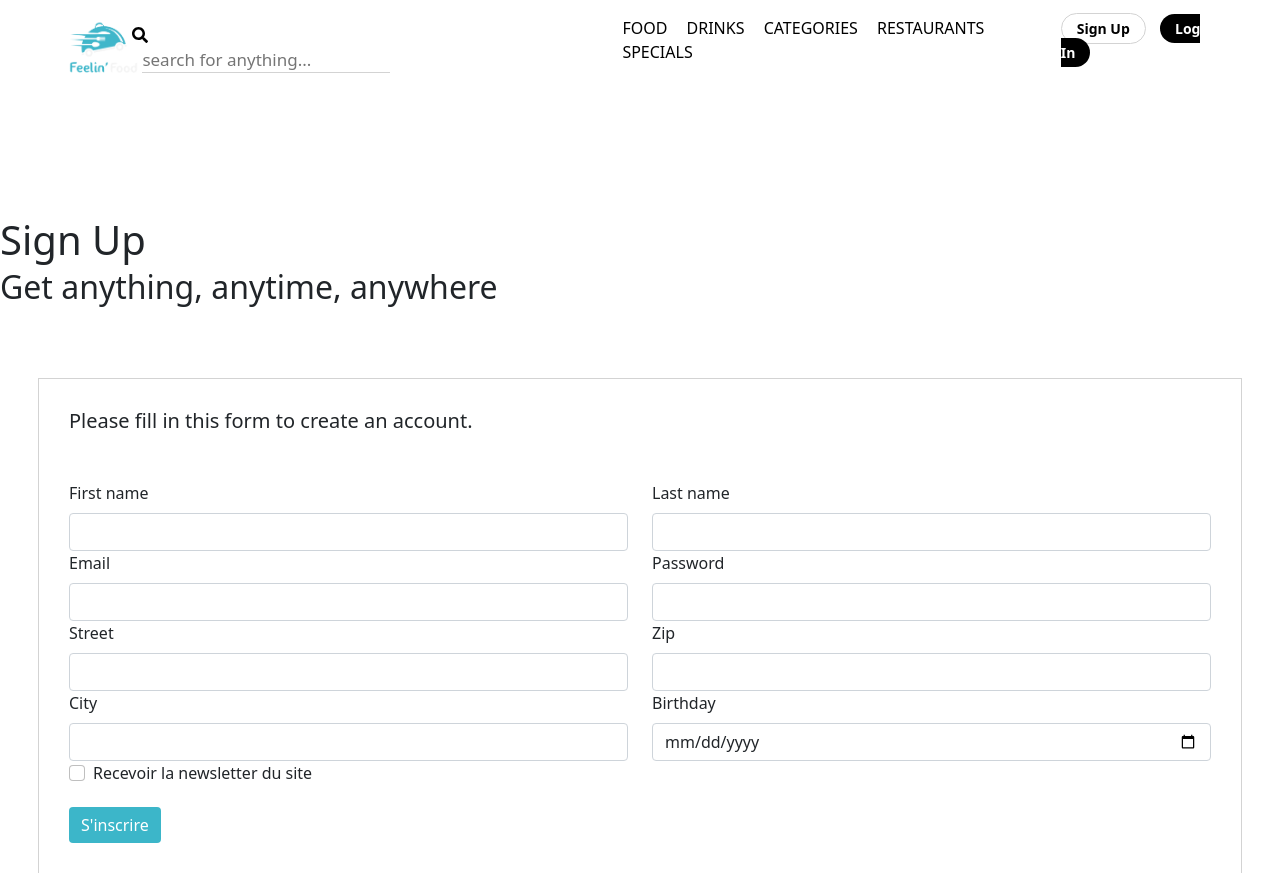
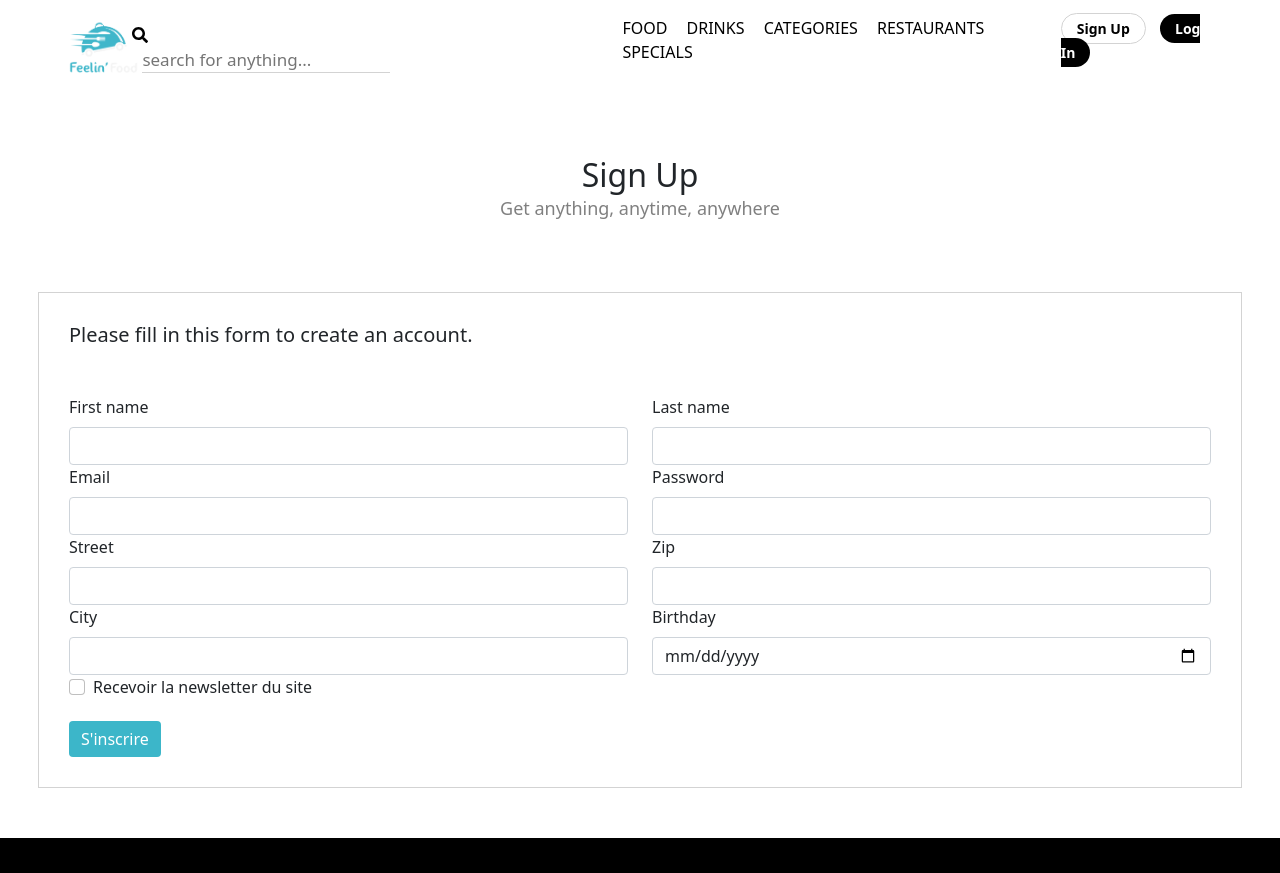
Before and after one commit to YPariset/Projet_Food_Tech, a PHP site: page /signup in a window 1280 px wide. Shown: the top 873 px of the page. Run offline with PHP 8.4, Linux system fonts and the light colour scheme; some libraries are stand-ins or nearby versions.

Commit message:
header2.css done

```diff
--- a/_assets/style/header.css
+++ b/_assets/style/header.css
@@ -60,12 +60,18 @@
     border: 1px solid lightgrey;
     color: white;
     z-index:3;
+    text-decoration: none;
 }
 
 .btnsign:hover,
 .btnlog:hover {
     background-color: #3cb6c9;
+    color: white;
 }
+
+
+
+
 
 .location-search {
     width: 500px;
--- a/_assets/style/signup.css
+++ b/_assets/style/signup.css
@@ -1,52 +1,13 @@
-.header-small{
-        display: flex;
-        flex-direction: row;
-        justify-content: space-around;
-        align-items: center;
-        padding: 1rem 4rem 1rem 4rem;
 
-    }
-.search button{
-     background-color:transparent;
-     border:none;
-     margin-left:-10px;
-}
-.search input{
-    border:none;
-    border-bottom:1px solid lightgrey;
-    font-size:17px;
-    outline:none;
-}
-.mainNav{
-    margin-left:200px;
-    text-transform:uppercase;
-}
-.mainNav li{
-    margin-right:15px;
-}
-.mainNav li a{
-    text-decoration:none;
-    color:black;
+.mb-1 {
+    display:flex;
+    justify-content: center;
+    font-size: xx-large;
 }
 
-.btnHeader{
-    width:80px;
-    text-decoration:none;
-    padding: 5px 15px;
-    border-radius:17px;
-    margin-right:10px;
-
+.mb-2  {
+    display:flex;
+    justify-content: center;
+    font-size: large;
+    color: grey;
 }
-.btnhA{
-    border:1px solid lightgrey;
-    color:black;
-    font-size:14px;
-    font-weight:bold;
-
-}
-.btnhB{
-    color:white;
-    background-color:black;
-    font-size:14px;
-    font-weight:bold;
-}
--- a/_includes/head.php
+++ b/_includes/head.php
@@ -11,6 +11,7 @@
     <link href="_assets/style/inscription.css" rel="stylesheet">
     <link href="_assets/style/login.css" rel="stylesheet">
     <link href="_assets/style/signup.css" rel="stylesheet">
+    <link href="_assets/style/header2.css" rel="stylesheet">
 
 
 
--- a/views/signup_view.php
+++ b/views/signup_view.php
@@ -8,7 +8,7 @@
 <?php include_once '_includes/header-banner.php'; ?>
 
 <div class="container_form">
-<h1 class="mb-1" style="padding-top:120px">Sign Up</h1>
+<h1 class="mb-1" style="padding-top:60px">Sign Up</h1>
 <h2 class="mb-2">Get anything, anytime, anywhere</h2>
 <div class="row mt-4">
     <!-- debut form sign in -->
```
Also changed, not shown: _assets/style/header2.css (added, +52 -0 lines), _assets/style/login.css (line endings or trailing spaces).
